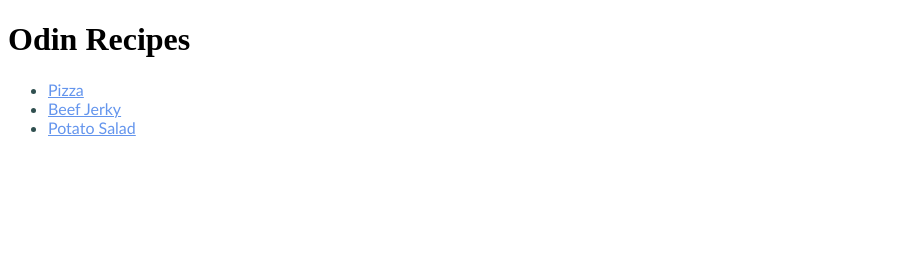
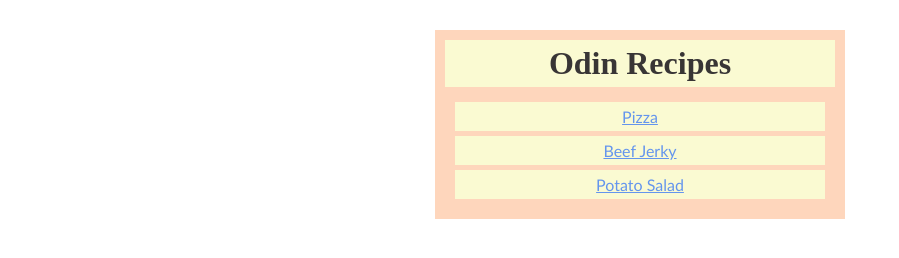
Before and after one commit to Burundok/odin-recipes, a plain HTML site: page index.html in a window 1280 px wide. Shown: the whole page, without its empty margins (0-899 px from the left). Drawn offline with Linux system fonts and the light colour scheme.

Commit message:
Add styles for index.html

```diff
--- a/css/styles.css
+++ b/css/styles.css
@@ -1,10 +1,36 @@
+* {
+    padding: 5px;
+    margin: 5px;
+    text-align: center;
+}
+
+h1 {
+    background-color: lightgoldenrodyellow;
+    color: #383535;
+}
+
 a {
     color:cornflowerblue;
     font-size: medium;
     font-family: 'Gill Sans', 'Gill Sans MT', Calibri, 'Trebuchet MS', sans-serif;
 }
 
-p, li {
-    color:darkslategray;
+p {
+    color:darkcyan;
     font-family: 'Gill Sans', 'Gill Sans MT', Calibri, 'Trebuchet MS', sans-serif;
 }
+
+ul {
+    list-style: none;
+}
+
+li {
+    background-color: lightgoldenrodyellow;
+    font-family: 'Gill Sans', 'Gill Sans MT', Calibri, 'Trebuchet MS', sans-serif;
+}
+
+.menu {
+    width: 400px;
+    margin: 10px auto;
+    background-color: #FED6BC;
+}
--- a/index.html
+++ b/index.html
@@ -7,11 +7,13 @@
     <title>Document</title>
 </head>
 <body>
+    <div class="menu">
         <h1>Odin Recipes</h1>
         <ul>
             <li><a href="recipes/pizza.html">Pizza</a></li>
             <li><a href="recipes/beef_jerky.html">Beef Jerky</a></li>
             <li><a href="recipes/potato_salad.html">Potato Salad</a></li>
         </ul>
+    </div>
 </body>
 </html>
```
Lines whose indentation alone changed are shown as unchanged.
